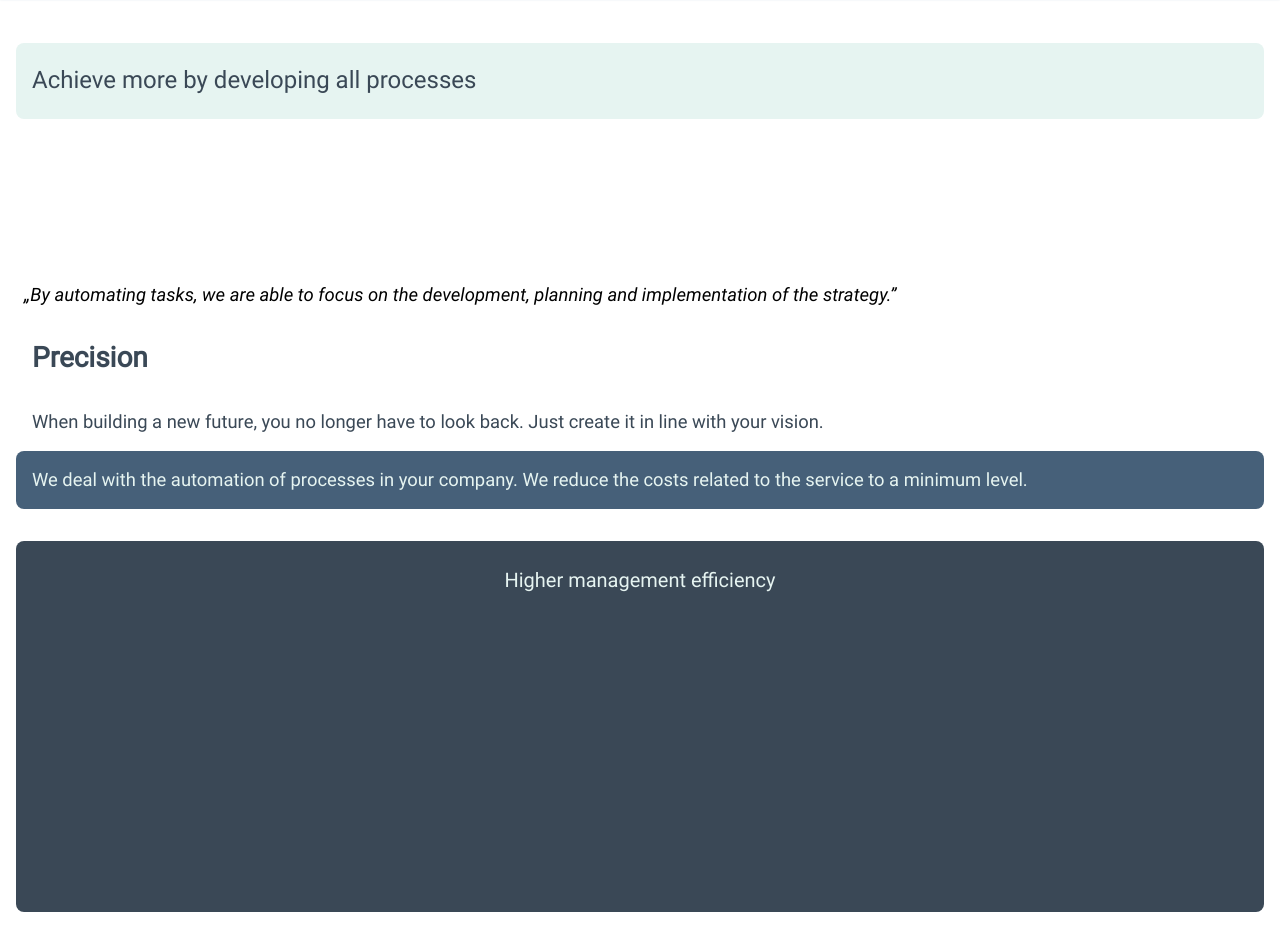
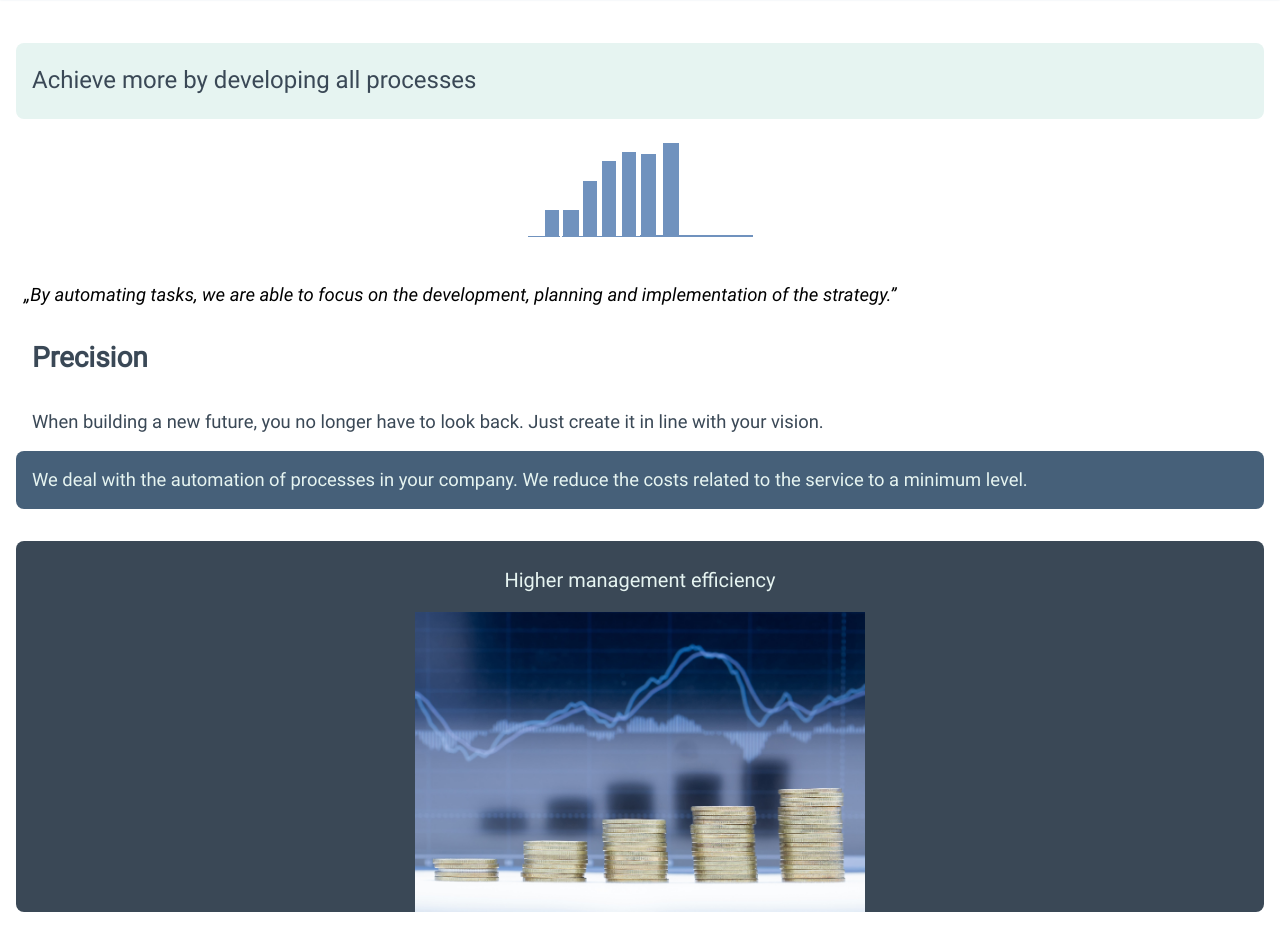
Before and after one commit to SzymonSzmydt/GoodForm, a website: page index.html in a window 1280 px wide. Shown: the part 61-1012 px from the top of the page. Drawn offline with nearby package versions, Linux system fonts and the light colour scheme; files that its build step writes are made by us from their sources; the site is published under a folder, as on GitHub Pages, so addresses that start at the root find nothing.

Commit message:
Rapair file adress

```diff
--- a/scss/components/_welcome.scss
+++ b/scss/components/_welcome.scss
@@ -63,7 +63,7 @@
     max-width: 240px;
     height: 113px;
 
-    background-image: url('/assets/data1.png');
+    background-image: url('../assets/data1.png');
     background-repeat: no-repeat;
     background-size: cover;
 }
@@ -127,7 +127,7 @@
     }
 
 
-    background-image: url("/assets/coins.jpg");
+    background-image: url("../assets/coins.jpg");
     background-repeat: no-repeat;
     background-size: contain;
     background-position: center;
```
